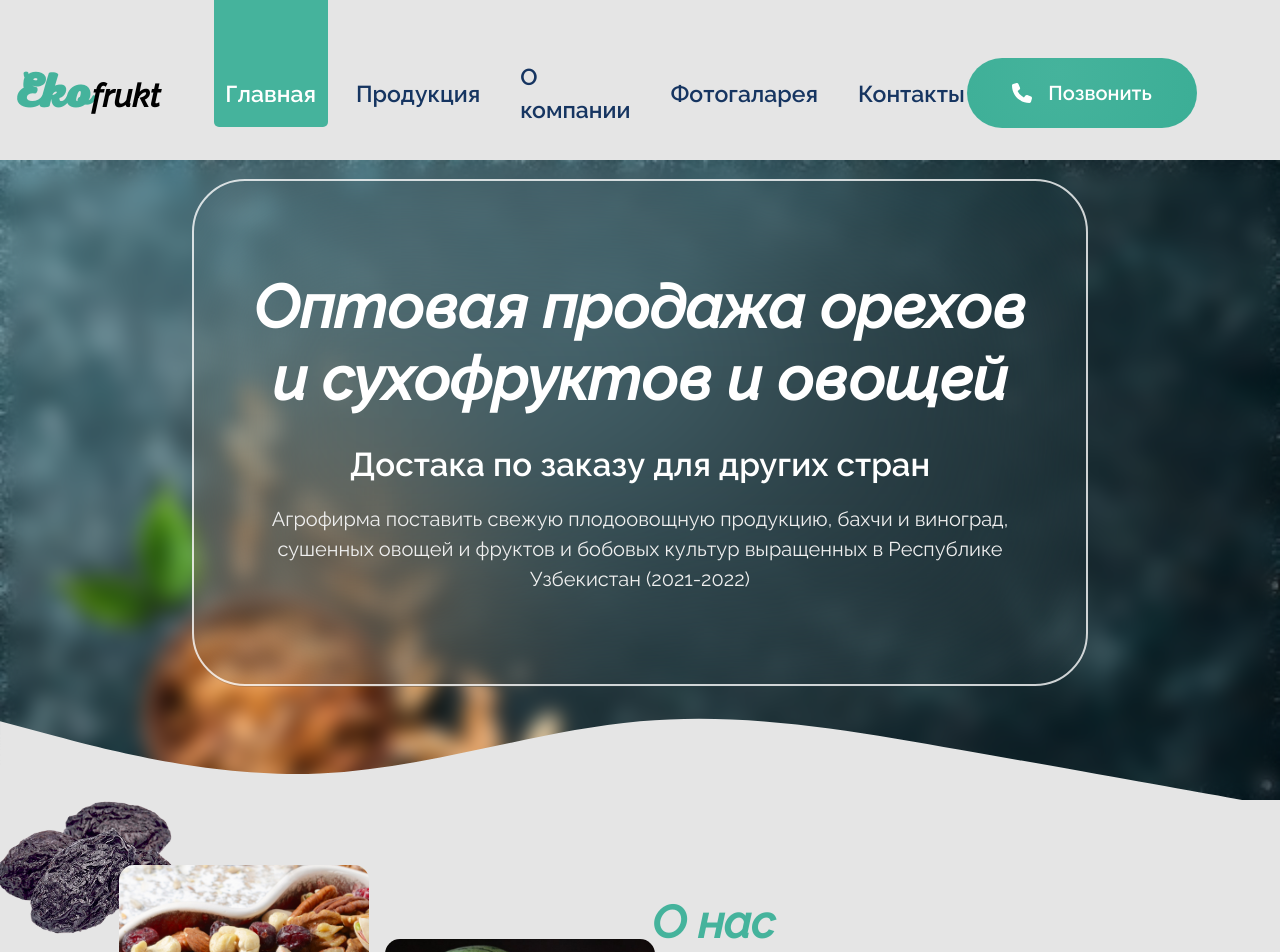
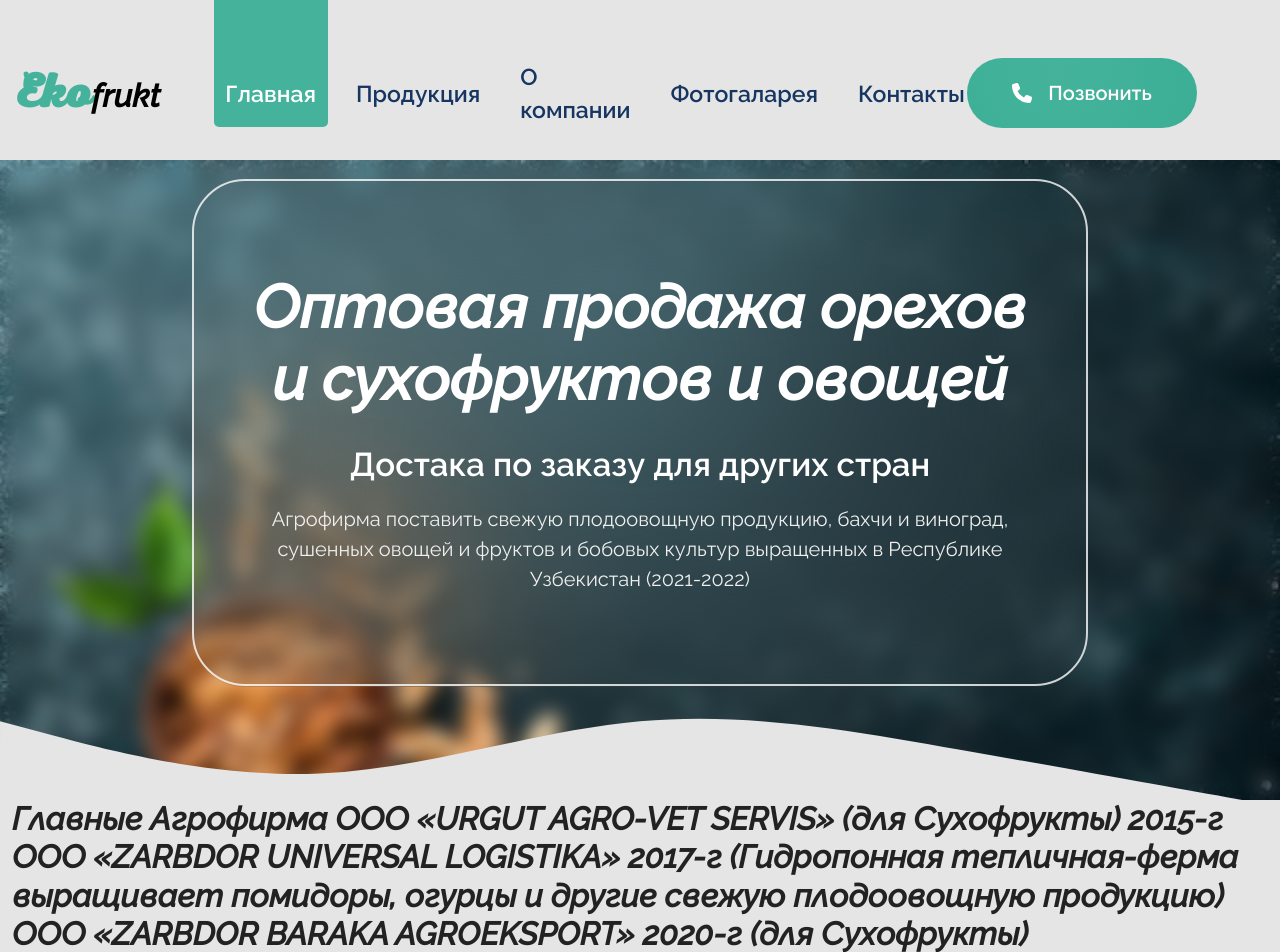
Before and after one commit to 7Davronbek/app-suxofruits-client, a React (Create React App) app: page / in a window 1280 px wide. Shown: the top 952 px of the page. Built offline with nearby package versions, Linux system fonts and the light colour scheme; no server answers; some icons are missing.

Commit message:
suxofruits

```diff
--- /dev/null
+++ b/src/components/Companies.jsx
@@ -0,0 +1,23 @@
+import React from 'react'
+
+const Companies = () => {
+  return (
+    <>
+
+        <div className="companies">
+            <div className="container">
+                <div className="row">
+                    <div className="col-12">
+                        <h2 className="bold">Главные Агрофирма ООО «URGUT AGRO-VET SERVIS»  (для Сухофрукты) 2015-г</h2>
+                        <h2 className="bold">ООО «ZARBDOR UNIVERSAL LOGISTIKA»  2017-г (Гидропонная тепличная-ферма выращивает помидоры, огурцы  и другие свежую плодоовощную продукцию) </h2>
+                        <h2 className="bold">ООО «ZARBDOR BARAKA AGROEKSPORT»  2020-г (для Сухофрукты)</h2>
+                    </div>
+                </div>
+            </div>
+        </div>
+
+    </>
+  )
+}
+
+export default Companies
--- a/src/pages/Main.jsx
+++ b/src/pages/Main.jsx
@@ -1,12 +1,13 @@
-import axios from 'axios';
+// import axios from 'axios';
 import React, { useEffect, useState } from 'react'
 import AboutUs from '../components/AboutUs';
 import Benefits from '../components/Benefits';
+import Companies from '../components/Companies';
 import Galary from '../components/Galary';
 import Header from '../components/Header';
 // import Sertificates from '../components/Sertificates';
 import WhyWe from '../components/WhyWe';
-import { API_PATH } from '../tools/constants';
+// import { API_PATH } from '../tools/constants';
 
 const Main = () => {
     const [isLoading, setIsLoading] = useState(true);
@@ -25,9 +26,9 @@ const Main = () => {
 
     useEffect(() => {
 
-        fetch("http://ekofrukt.uz/api/product")
-            .then(response => response.json())
-        // .then(json => console.log(json))
+        // fetch("http://ekofrukt.uz/api/product/")
+        //     .then(response => response.json())
+        //     .then(json => console.log(json))
 
         // axios.get("http://ekofrukt.uz/api/product")
         //     .then((res) => {
@@ -80,6 +81,7 @@ const Main = () => {
                 :
                 <>
                     <Header />
+                    <Companies />
                     <AboutUs />
                     <Galary />
                     <WhyWe />
```
